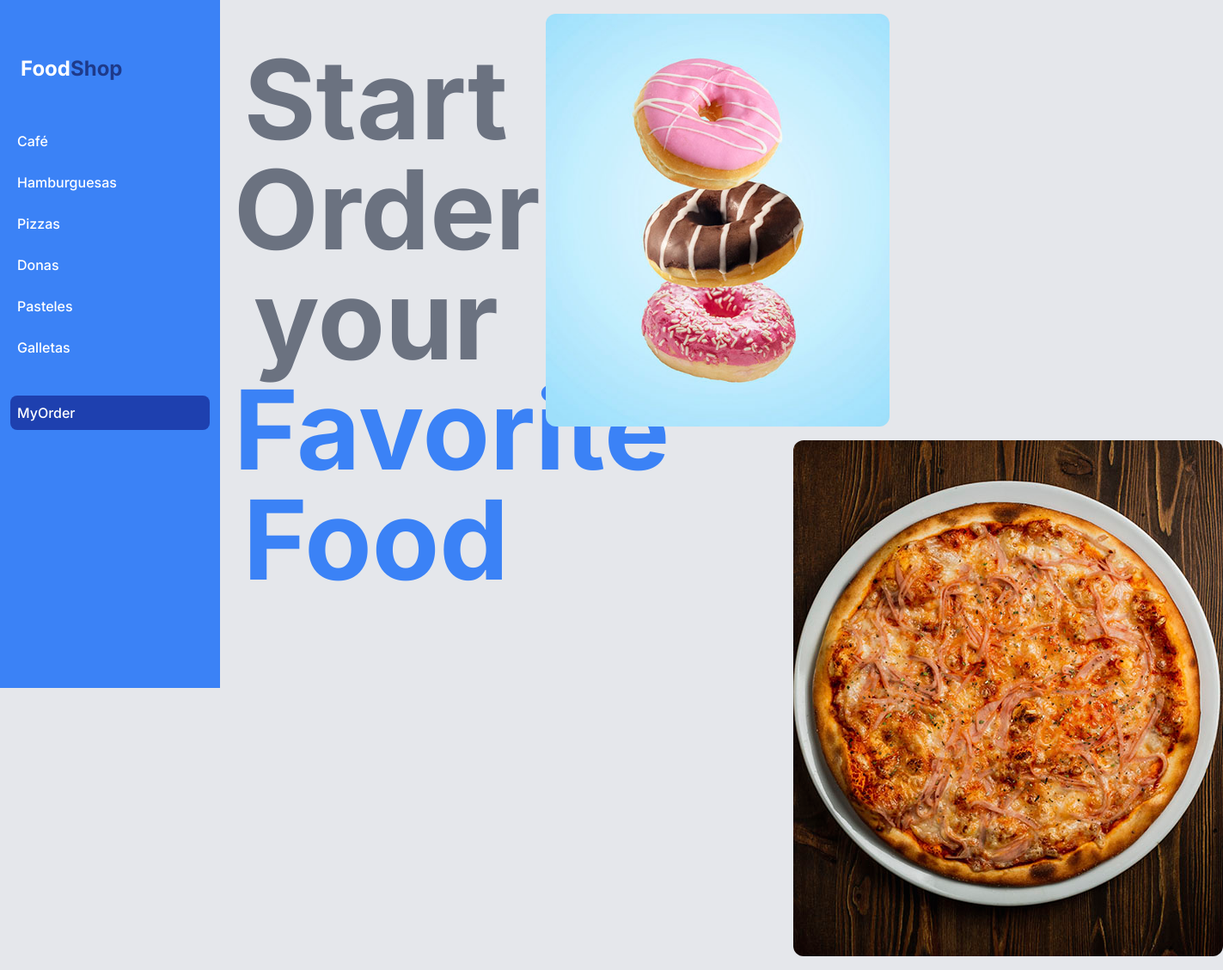
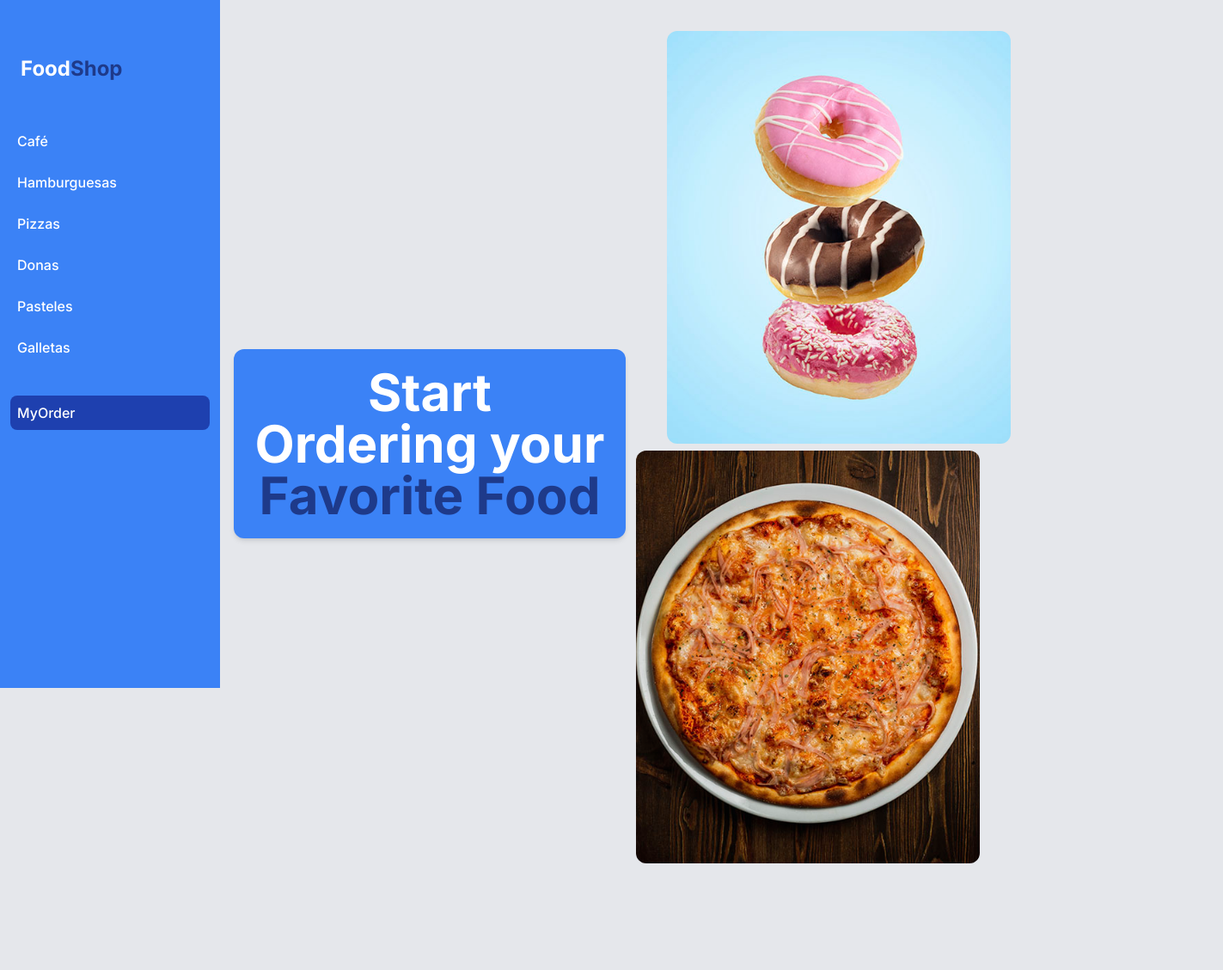
Before and after one commit to JuanCarlosIsordiaB/foodshop-next-, a Next.js app: page / in a window 1280 px wide. Shown: the whole page at 86% size, 1423 px wide, since content can reach past the window. After the commit the page ends 1032 px from the top, so only its background shows below. Built offline with nearby package versions, Linux system fonts and the light colour scheme.

Commit message:
design done

```diff
--- a/app/page.tsx
+++ b/app/page.tsx
@@ -2,17 +2,27 @@ import Image from "next/image";
 
 export default function Home() {
   return (
-    <div className="md:flex ">
-      <div className="w-1/3 items-center">
-        <h1 className="text-gray-500 font-bold text-4xl text-center  md:text-9xl mt-9">
+    <div className="flex flex-col md:flex-row items-center">
+      <h1 className="text-white bg-blue-500 rounded-xl shadow-md p-5 font-bold text-4xl text-center md:text-6xl my-9">
         Start Ordering your{" "}
-        <span className="block text-center text-blue-500">Favorite Food</span>
+        <span className="block text-center text-blue-900">Favorite Food</span>
       </h1>
-      </div>
 
-      <div className="w-2/3">
-        <Image className="rounded-xl ml-8 mb-4" src="/productsImages/donas_11.jpg" alt="food" width={400} height={400} />
-        <Image className="rounded-xl ml-80" src="/productsImages/pizzas_02.jpg" alt="food" width={500} height={500} />
+      <div className="w-full max-w-lg m-3">
+        <img
+          className="rounded-xl my-2 md:ml-9"
+          src="/productsImages/donas_11.jpg"
+          alt="food"
+          width={400}
+          height={400}
+        />
+        <img
+          className="rounded-xl "
+          src="/productsImages/pizzas_02.jpg"
+          alt="food"
+          width={400}
+          height={400}
+        />
       </div>
     </div>
   );
--- a/components/products/ProductCart.tsx
+++ b/components/products/ProductCart.tsx
@@ -12,7 +12,7 @@ interface ProductCartProps {
 export default function ProductCart({ product }: ProductCartProps) {
 
   return (
-    <div className='border m-2 rounded-md shadow-xl bg-white relative sm:max-w-xs md:max-w-sm lg:max-w-lg xl:max-w-xl mx-auto p-4 h-[600px] md:h-[700px] flex flex-col justify-between'>
+    <div className='border m-2 rounded-md shadow-xl bg-white relative sm:max-w-xs md:max-w-sm lg:max-w-lg xl:max-w-xl mx-auto p-4 h-[700px] md:h-[850px] flex flex-col justify-between'>
 
       <Image
         className='w-full h-auto'
```
